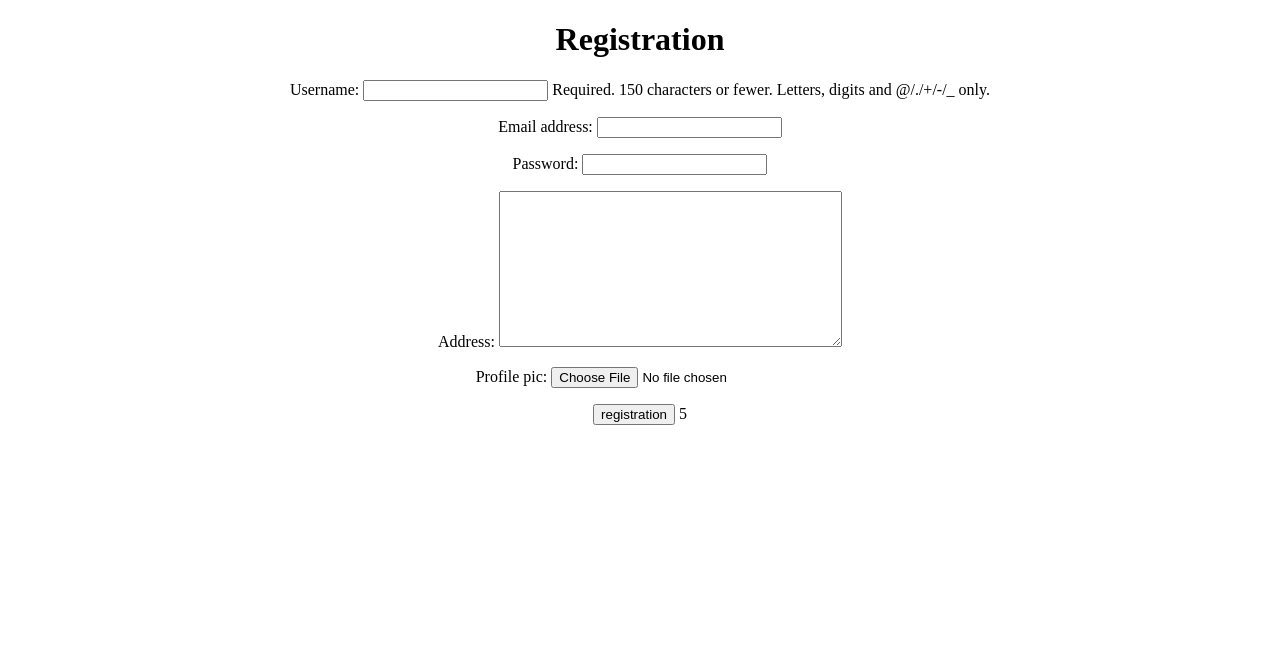
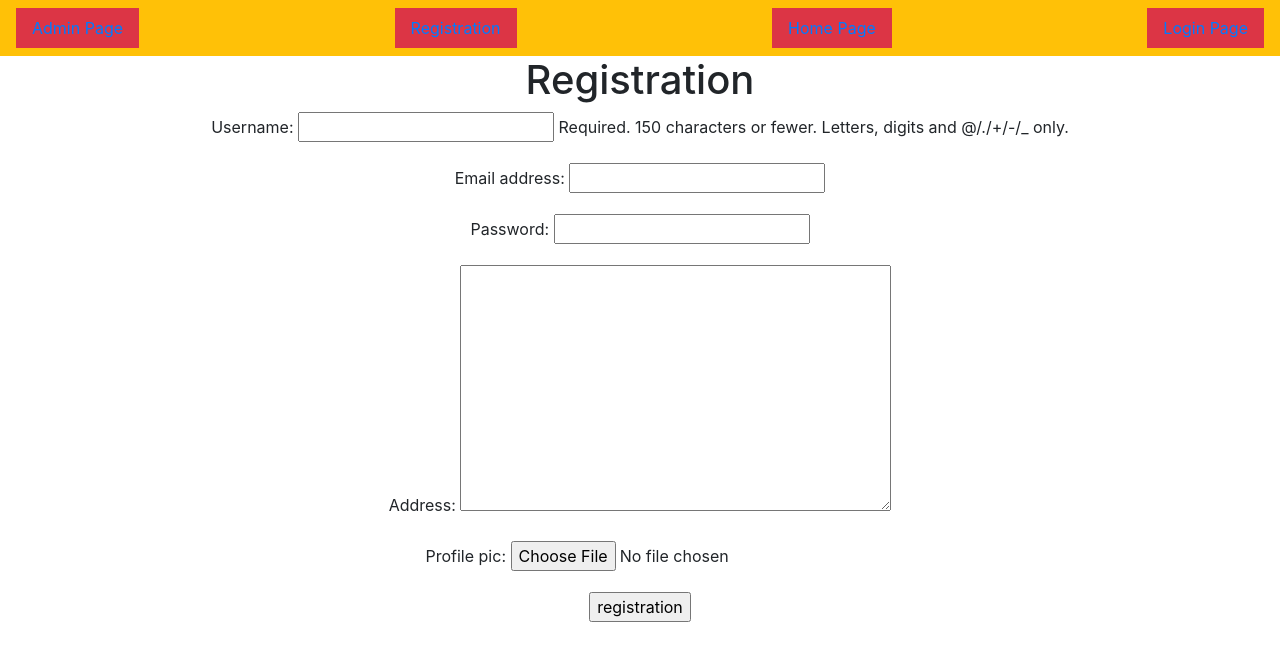
Before and after one commit to harshadvali11/registration_of_users, a Django app: page /registration/ in a window 1280 px wide. Shown: the top 661 px of the page. Run offline with Django 5.2, Linux system fonts and the light colour scheme.

Commit message:
first commit

```diff
--- a/app/views.py
+++ b/app/views.py
@@ -30,3 +30,9 @@
             return HttpResponse("Invalid Data")
 
     return render(request,'registration.html',d)
+
+def home(request):
+    return render(request,'home.html')
+
+def user_login(request):
+    return render(request,'user_login.html')
--- a/project26/urls.py
+++ b/project26/urls.py
@@ -23,4 +23,6 @@
 urlpatterns = [
     path('admin/', admin.site.urls),
     path('registration/',registration,name='registration'),
+    path('home/',home,name='home'),
+    path('user_login/',user_login,name='user_login'),
 ]+static(settings.MEDIA_URL,document_root=settings.MEDIA_ROOT)
--- /dev/null
+++ b/templates/dummy.html
@@ -0,0 +1,41 @@
+<!doctype html>
+<html lang="en">
+  <head>
+    <!-- Required meta tags -->
+    <meta charset="utf-8">
+    <meta name="viewport" content="width=device-width, initial-scale=1, shrink-to-fit=no">
+
+    <!-- Bootstrap CSS -->
+    <link rel="stylesheet" href="https://cdn.jsdelivr.net/npm/bootstrap@4.6.2/dist/css/bootstrap.min.css" integrity="sha384-xOolHFLEh07PJGoPkLv1IbcEPTNtaed2xpHsD9ESMhqIYd0nLMwNLD69Npy4HI+N" crossorigin="anonymous">
+
+    {% block title %}
+
+    <title>Hello</title>
+    {% endblock %}
+  </head>
+  <body>
+    <nav class="navbar bg-warning" >
+        <a href="{% url 'admin:index' %}" class="nav-link bg-danger">Admin Page</a>
+
+
+        <a href="{% url 'registration' %}" class="nav-link bg-danger">Registration</a>
+        <a href="{% url 'home' %}" class="nav-link bg-danger">Home Page</a>
+        <a href="{% url 'user_login' %}" class="nav-link bg-danger">Login Page</a>
+    </nav>
+
+    <!-- Optional JavaScript; choose one of the two! -->
+
+    <!-- Option 1: jQuery and Bootstrap Bundle (includes Popper) -->
+    <script src="https://cdn.jsdelivr.net/npm/jquery@3.5.1/dist/jquery.slim.min.js" integrity="sha384-DfXdz2htPH0lsSSs5nCTpuj/zy4C+OGpamoFVy38MVBnE+IbbVYUew+OrCXaRkfj" crossorigin="anonymous"></script>
+    <script src="https://cdn.jsdelivr.net/npm/bootstrap@4.6.2/dist/js/bootstrap.bundle.min.js" integrity="sha384-Fy6S3B9q64WdZWQUiU+q4/2Lc9npb8tCaSX9FK7E8HnRr0Jz8D6OP9dO5Vg3Q9ct" crossorigin="anonymous"></script>
+
+    <!-- Option 2: Separate Popper and Bootstrap JS -->
+    <!--
+    <script src="https://cdn.jsdelivr.net/npm/jquery@3.5.1/dist/jquery.slim.min.js" integrity="sha384-DfXdz2htPH0lsSSs5nCTpuj/zy4C+OGpamoFVy38MVBnE+IbbVYUew+OrCXaRkfj" crossorigin="anonymous"></script>
+    <script src="https://cdn.jsdelivr.net/npm/popper.js@1.16.1/dist/umd/popper.min.js" integrity="sha384-9/reFTGAW83EW2RDu2S0VKaIzap3H66lZH81PoYlFhbGU+6BZp6G7niu735Sk7lN" crossorigin="anonymous"></script>
+    <script src="https://cdn.jsdelivr.net/npm/bootstrap@4.6.2/dist/js/bootstrap.min.js" integrity="sha384-+sLIOodYLS7CIrQpBjl+C7nPvqq+FbNUBDunl/OZv93DB7Ln/533i8e/mZXLi/P+" crossorigin="anonymous"></script>
+    -->
+    {% block body_block %}
+    {% endblock %}
+  </body>
+</html>
--- a/templates/registration.html
+++ b/templates/registration.html
@@ -1,11 +1,9 @@
-<!DOCTYPE html>
-<html lang="en">
-<head>
-    <meta charset="UTF-8">
-    <meta name="viewport" content="width=device-width, initial-scale=1.0">
-    <title>Document</title>
-</head>
-<body>
+{% extends 'dummy.html' %}
+{% block title %}
+<title>Registration</title>
+{% endblock %}
+{% block body_block %}
+
     <center>
         <h1>Registration</h1>
         <form method="POST" enctype="multipart/form-data">
@@ -13,7 +11,6 @@
             {{ EUMFO.as_p}}
             {{EPMFO.as_p}}
             <input type="submit" value="registration">
-    5 </form>
+     </form>
     </center>
-</body>
-</html>
+    {% endblock %}
```
Also changed, not shown: templates/home.html (added, +10 -0 lines), templates/user_login.html (added, +20 -0 lines).
